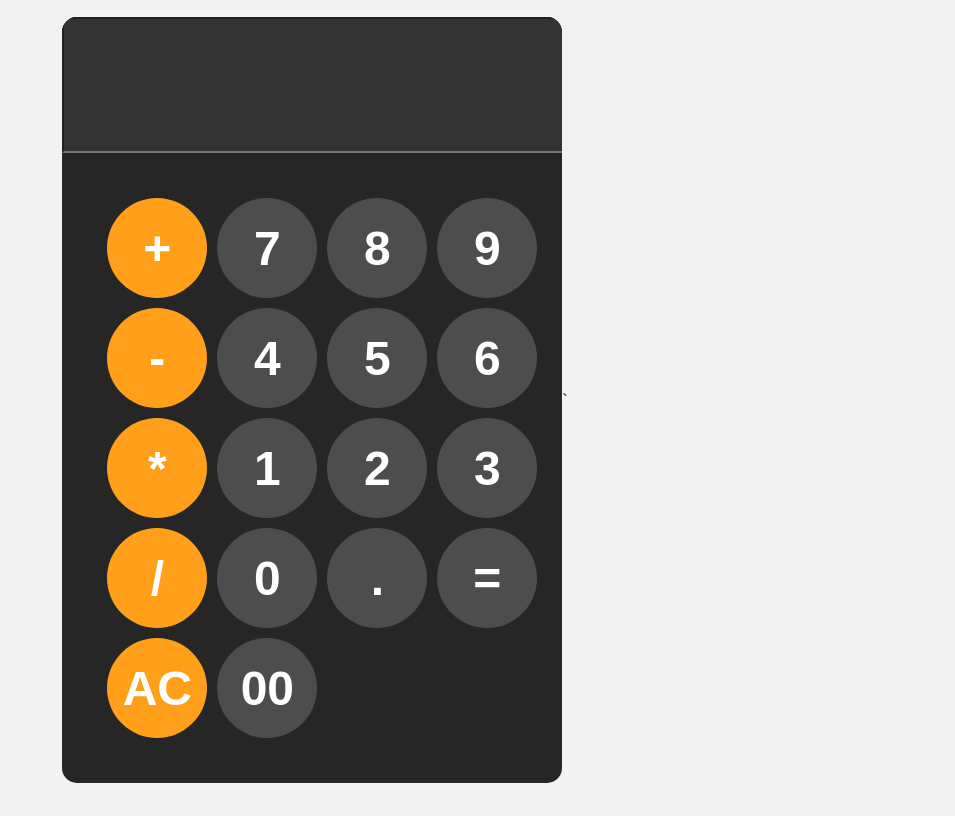
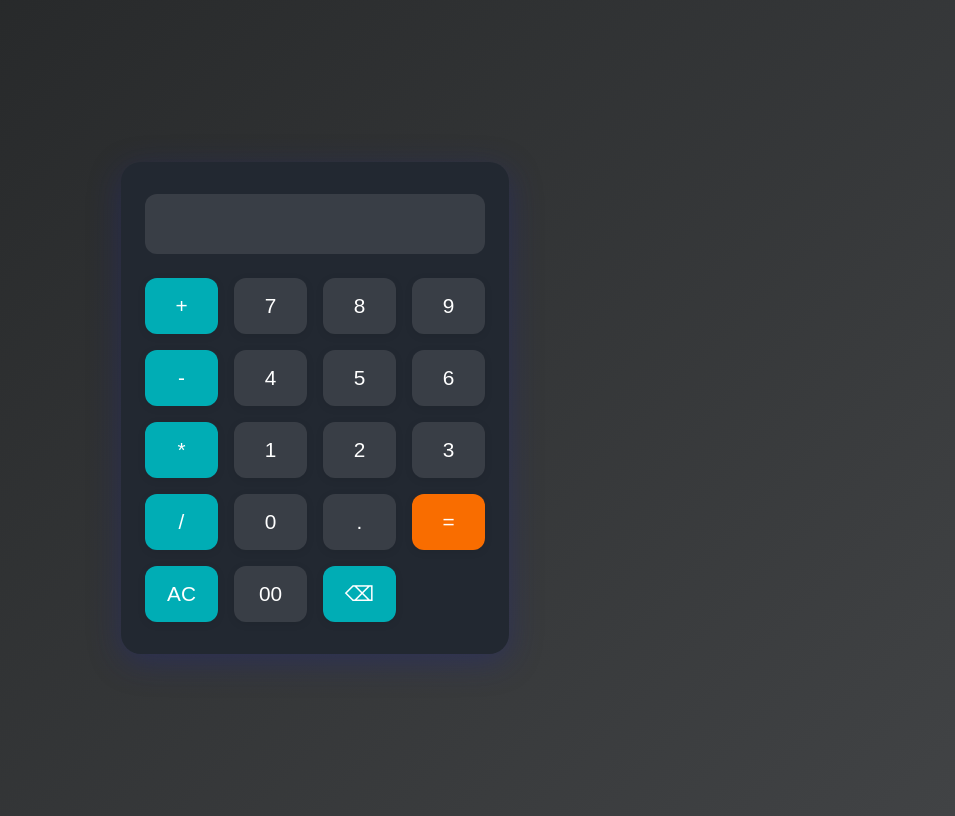
Before and after one commit to davidxml/University-assignments, a plain HTML site: page Web Dev assignments/CALCULATOR/index.html in a window 1280 px wide. Shown: the whole page, without its empty margins (325-1280 px from the left). Drawn offline with Linux system fonts and the light colour scheme.

Commit message:
added the functionality to delete a character at a time

```diff
--- a/Web Dev assignments/CALCULATOR/index.html
+++ b/Web Dev assignments/CALCULATOR/index.html
@@ -25,11 +25,10 @@
                 <button onclick="appendToDisplay('/')" class="operator-btn">/</button>
                 <button onclick="appendToDisplay('0')">0</button>
                 <button onclick="appendToDisplay('.')">.</button>
-                <button onclick="calculate()">=</button>
+                <button onclick="calculate()" class="equals-btn">=</button>
                 <button onclick="clearDisplay()" class="operator-btn">AC</button>
                 <button onclick="appendToDisplay('00')">00</button>
+                <button onclick="deleteChar()" class="operator-btn">⌫</button>
             </div>
-        </div>`
+        </div>
         <script src="scripts.js"></script>
-    </body>
-</html>
--- a/Web Dev assignments/CALCULATOR/scripts.js
+++ b/Web Dev assignments/CALCULATOR/scripts.js
@@ -1,19 +1,27 @@
-const display = document.getElementById("display");
-
-function appendToDisplay(input) {
-    display.value += input;
+function appendToDisplay(value) {
+    const display = document.getElementById('display');
+    if (display.value === "" && display.placeholder) {
+        display.value = "";
+    }
+    display.value += value;
 }
 
-function clearDisplay(){
+function clearDisplay() {
+    const display = document.getElementById('display');
     display.value = "";
 }
 
+function deleteChar() {
+    const display = document.getElementById('display');
+    display.value = display.value.slice(0, -1);
+}
+
 function calculate() {
+    const display = document.getElementById('display');
     try {
+        if (display.value.trim() === "") return;
         display.value = eval(display.value);
+    } catch {
+        display.value = "Error";
     }
-    catch(error){
-        display.value = "Error!"
-    }
-
 }
--- a/Web Dev assignments/CALCULATOR/style.css
+++ b/Web Dev assignments/CALCULATOR/style.css
@@ -1,66 +1,91 @@
-
 body {
-    margin: 0;
+    background: linear-gradient(135deg, #232526, #414345);
+    min-height: 100vh;
     display: flex;
+    align-items: center;
     justify-content: center;
-    align-items: center;
-    height: 100vh;
-    background-color: hsl(0, 0%, 95%);
+    font-family: 'Segoe UI', Arial, sans-serif;
 }
 
 #calculator {
-    font-family: Arial, sans-serif;
-    background-color: hsl(0, 0%, 15%);
-    border-radius: 15px;
-    max-width: 500px;
-    overflow: hidden;
+    background: #222831;
+    padding: 2rem 1.5rem;
+    border-radius: 20px;
+    box-shadow: 0 8px 32px 0 rgba(31, 38, 135, 0.37);
+    width: 340px;
 }
 
 #display {
     width: 100%;
-    padding:20px;
-    font-size: 5rem;
-    text-align: left;
-    background-color: hsl(0, 0%, 20%);
-    color: white;
+    height: 60px;
+    border: none;
+    border-radius: 12px;
+    margin-bottom: 1.5rem;
+    background: #393e46;
+    color: #fff;
+    font-size: 2rem;
+    text-align: right;
+    padding: 0 1rem;
+    box-sizing: border-box;
+    outline: none;
+    letter-spacing: 2px;
 }
 
-#keys{
+#display::placeholder {
+    color: #bdbdbd;
+    opacity: 1;
+    font-size: 1.1rem;
+    letter-spacing: 1px;
+}
+
+#keys {
     display: grid;
     grid-template-columns: repeat(4, 1fr);
-    gap: 10px;
-    padding: 45px;
-
+    gap: 1rem;
 }
 
-button{
-    width: 100px;
-    height: 100px;
-    border-radius: 50px;
+button {
+    padding: 1rem;
+    font-size: 1.3rem;
     border: none;
-    background-color: hsl(0, 0%, 30%);
-    color: white;
-    font-size: 3rem;
-    font-weight: bold;
+    border-radius: 12px;
+    background: #393e46;
+    color: #fff;
     cursor: pointer;
+    transition: background 0.2s, transform 0.1s;
+    box-shadow: 0 2px 8px rgba(0,0,0,0.08);
+}
+
+button:active {
+    transform: scale(0.97);
+}
+
+.operator-btn {
+    background: #00adb5;
+    color: #fff;
+}
+
+.equals-btn {
+    background: #f96d00;
+    color: #fff;
+    grid-column: span 1;
 }
 
 button:hover {
-    background-color: hsl(0, 0%, 40%);
+    background: #222831;
 }
 
-button:active {
-    background-color: hsl(0, 0%, 50%);
+@media (max-width: 400px) {
+    #calculator {
+        width: 95vw;
+        padding: 1rem 0.5rem;
+    }
+    #display {
+        font-size: 1.2rem;
+        height: 40px;
+    }
+    button {
+        font-size: 1rem;
+        padding: 0.7rem;
+    }
 }
-
-.operator-btn {
-    background-color: hsl(35, 100%, 55%);
-}
-
-.operator-btn:hover {
-    background-color: hsl(35, 100%, 65%);
-}
-
-.operator-btn:active {
-    background-color: hsl(35, 100%, 75%);
-}
```
